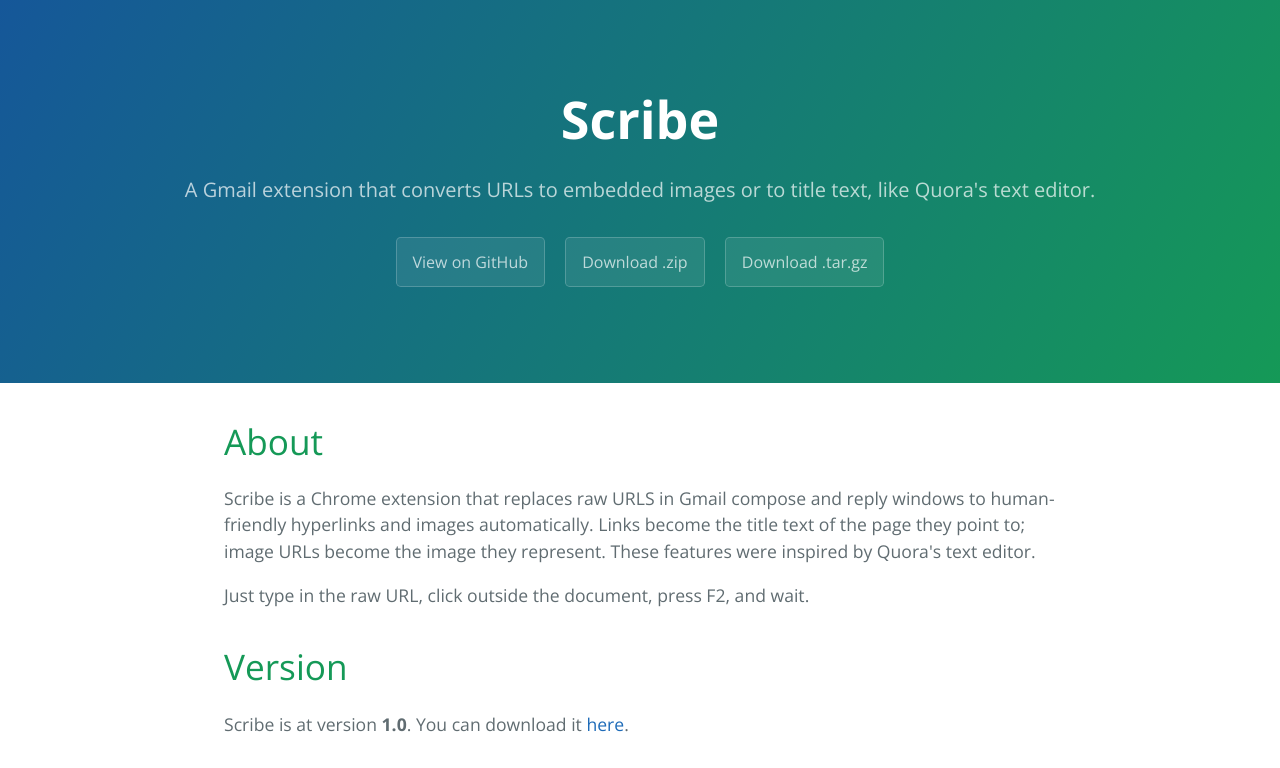
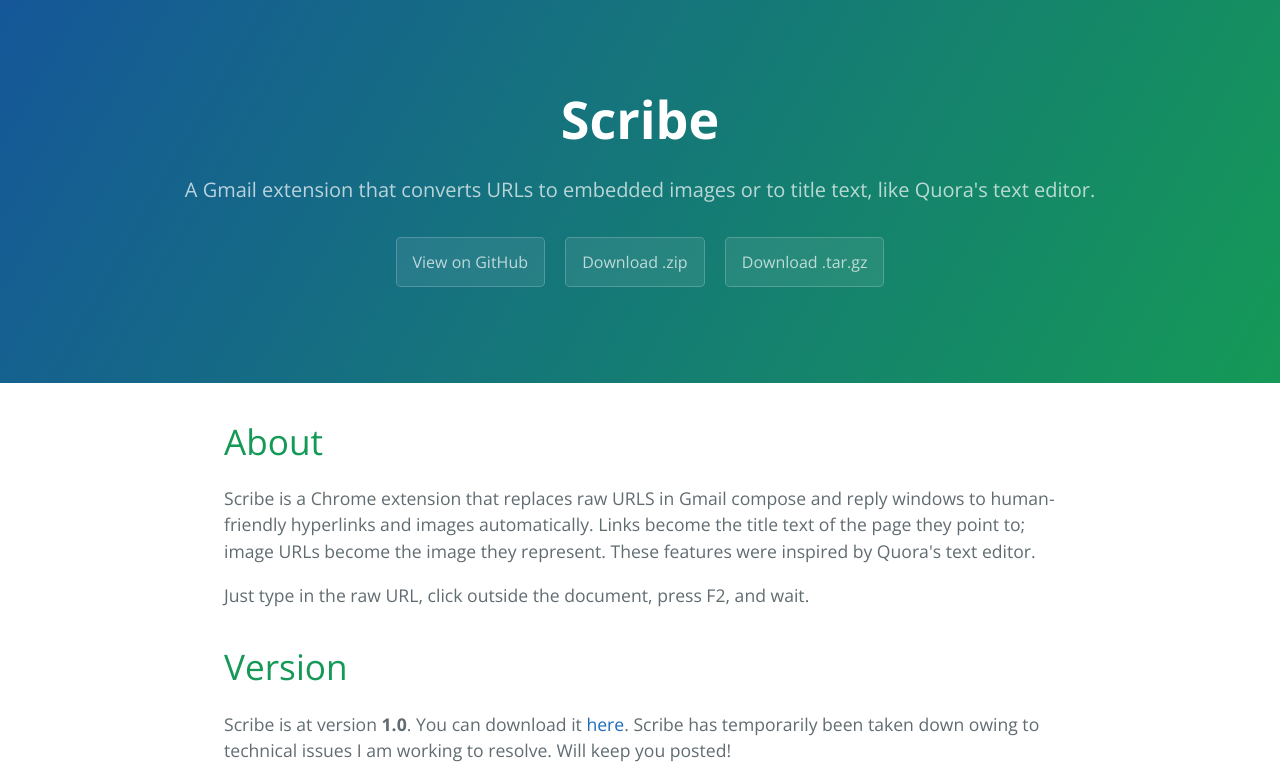
Before and after one commit to AkshatM/Scribe, a plain HTML site: page index.html in a window 1280 px wide. Shown: the top 768 px of the page. Drawn offline with nearby package versions, Linux system fonts and the light colour scheme.

Commit message:
Update index.html

```diff
--- a/index.html
+++ b/index.html
@@ -29,7 +29,7 @@
 <h1>
 <a id="version" class="anchor" href="#version" aria-hidden="true"><span class="octicon octicon-link"></span></a>Version</h1>
 
-<p>Scribe is at version <strong>1.0</strong>. You can download it <a href="https://chrome.google.com/webstore/detail/scribe/obcgcabldnbdjiaaifkabhapfojifgkj">here</a>.</p>
+<p>Scribe is at version <strong>1.0</strong>. <strike></strike>You can download it <a href="https://chrome.google.com/webstore/detail/scribe/obcgcabldnbdjiaaifkabhapfojifgkj">here</a></strike></strike>. Scribe has temporarily been taken down owing to technical issues I am working to resolve. Will keep you posted!</p>
 
 <h1>
 <a id="things-you-should-know" class="anchor" href="#things-you-should-know" aria-hidden="true"><span class="octicon octicon-link"></span></a>Things You Should Know</h1>
```
